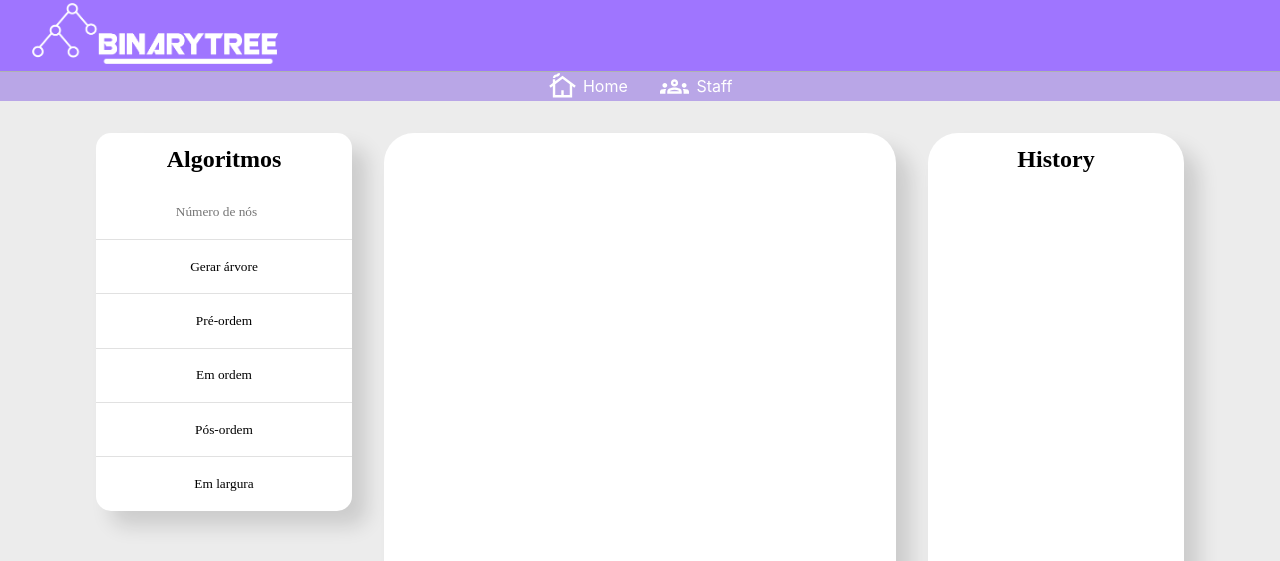
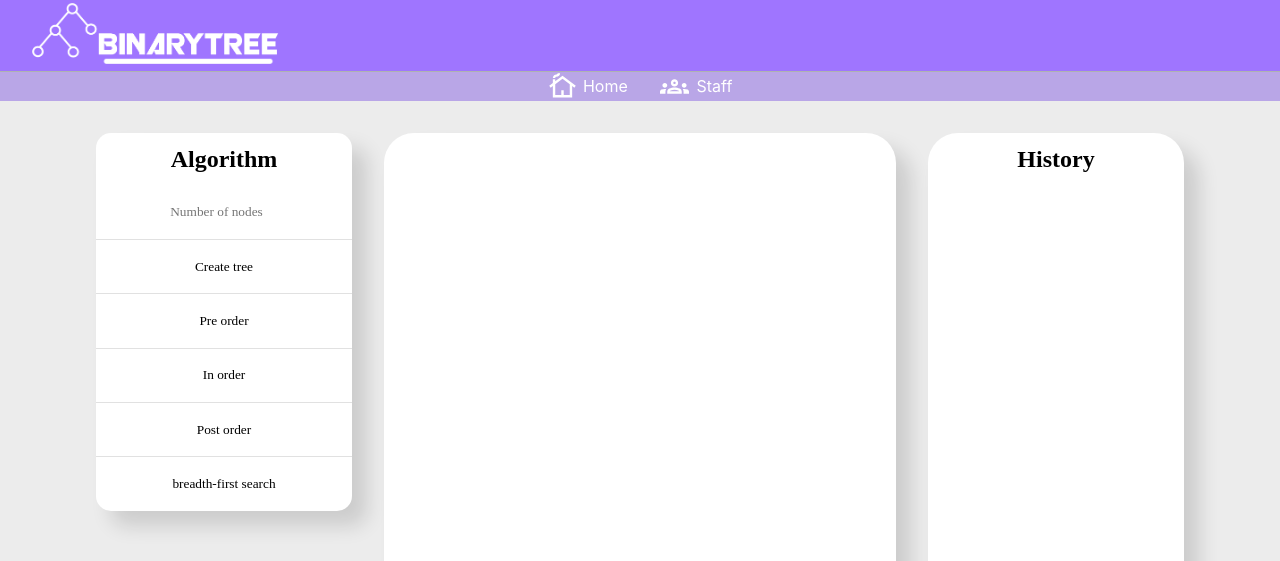
Before and after one commit to DenisLevy76/binary-tree-next, a Next.js app: page / in a window 1280 px wide. Shown: the top 561 px of the page. Built offline with nearby package versions, Linux system fonts and the light colour scheme; a web font is replaced by a local one.

Commit message:
finished de isBalanced feature

```diff
--- a/src/components/Buttons/index.tsx
+++ b/src/components/Buttons/index.tsx
@@ -9,13 +9,13 @@ const Buttons: React.FC = () => {
 
   return (
     <div className={styles.container}>
-      <h2 className={styles.h2}>Algoritmos</h2>
-      <input type="number" className={styles.inputNumber} onChange={(e) => setNNodes(Number(e.target.value))} placeholder="Número de nós"/>
-      <button type="button" className={styles.button} onClick={() => createNewTree(nNodes)}>Gerar árvore</button>
-      <button type="button" className={styles.button} onClick={() => handleButtonClick("Pré-ordem:", preOrder)}>Pré-ordem</button>
-      <button type="button" className={styles.button} onClick={() => handleButtonClick("Em ordem:", inOrder)}>Em ordem</button>
-      <button type="button" className={styles.button} onClick={() => handleButtonClick("Pós-ordem", postOrder)}>Pós-ordem</button>
-      <button type="button" className={styles.button} onClick={handleButtonBFS}>Em largura</button>
+      <h2 className={styles.h2}>Algorithm</h2>
+      <input type="number" className={styles.inputNumber} onChange={(e) => setNNodes(Number(e.target.value))} placeholder="Number of nodes"/>
+      <button type="button" className={styles.button} onClick={() => createNewTree(nNodes)}>Create tree</button>
+      <button type="button" className={styles.button} onClick={() => handleButtonClick("Pré-ordem:", preOrder)}>Pre order</button>
+      <button type="button" className={styles.button} onClick={() => handleButtonClick("Em ordem:", inOrder)}>In order</button>
+      <button type="button" className={styles.button} onClick={() => handleButtonClick("Pós-ordem", postOrder)}>Post order</button>
+      <button type="button" className={styles.button} onClick={handleButtonBFS}>breadth-first search</button>
     </div>
   );
 }
--- a/src/contexts/ContextTree.tsx
+++ b/src/contexts/ContextTree.tsx
@@ -1,6 +1,6 @@
-import React, { createContext, useState } from 'react'
+import React, { createContext, useEffect, useState } from 'react'
 import { randomTree } from '../utils/randomTree';
-import { BFS, NodeTree } from '../utils/tree';
+import { BFS, isBalanced, NodeTree } from '../utils/tree';
 
 interface RawNodeDatum {
   name: string;
@@ -35,6 +35,20 @@ export const ContextTreeProvider: React.FC = ({children}) => {
   const [tree, setTree] = useState(null as NodeTree)
   const [history, setHistory] = useState([])
   let array: number[] = []
+
+  useEffect(() => {
+    if (tree){
+      if (isBalanced(tree)){
+        const msg: msgData = {title: "Is balanced!", body: ""}
+        setHistory((history) => [...history, msg])
+      }
+      else{
+        const msg = {title: "Is not balanced", body: ""}
+        setHistory((history) => [...history, msg])
+      }
+
+    }
+  }, [tree])
 
   function createNewTree(number: number){
     const randomNumbers: number[] = randomTree(number);
@@ -99,7 +113,6 @@ export const ContextTreeProvider: React.FC = ({children}) => {
     setHistory((history) => [...history, msg])
   }
 
-
   return (
     <ContextTree.Provider value={{
       numberOfNodes,
--- a/src/utils/tree.ts
+++ b/src/utils/tree.ts
@@ -82,7 +82,7 @@ export function BFS(root: NodeTree){ //breadth-first search
 }
 
 
-function isBalanced(root : NodeTree) {
+export function isBalanced(root : NodeTree) {
   const visited : NodeTree[] = [root];
   const visitedleft : NodeTree[] = [root];
   const visitedright : NodeTree[] = [root];
```
